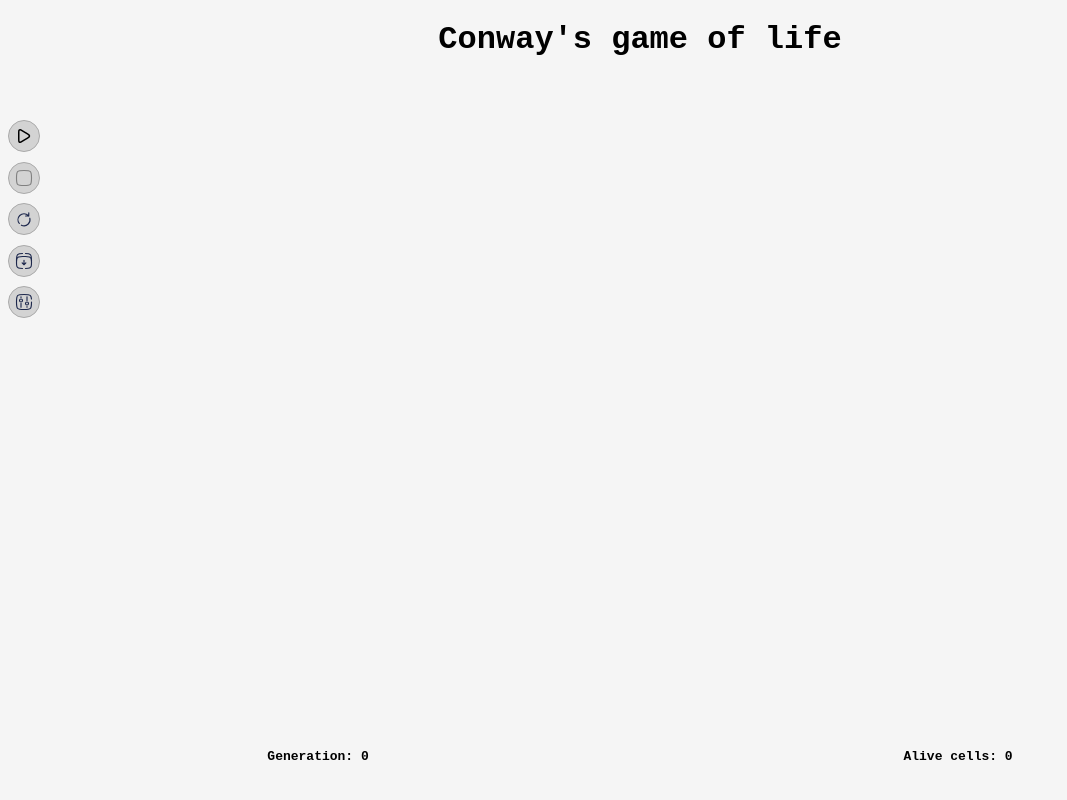
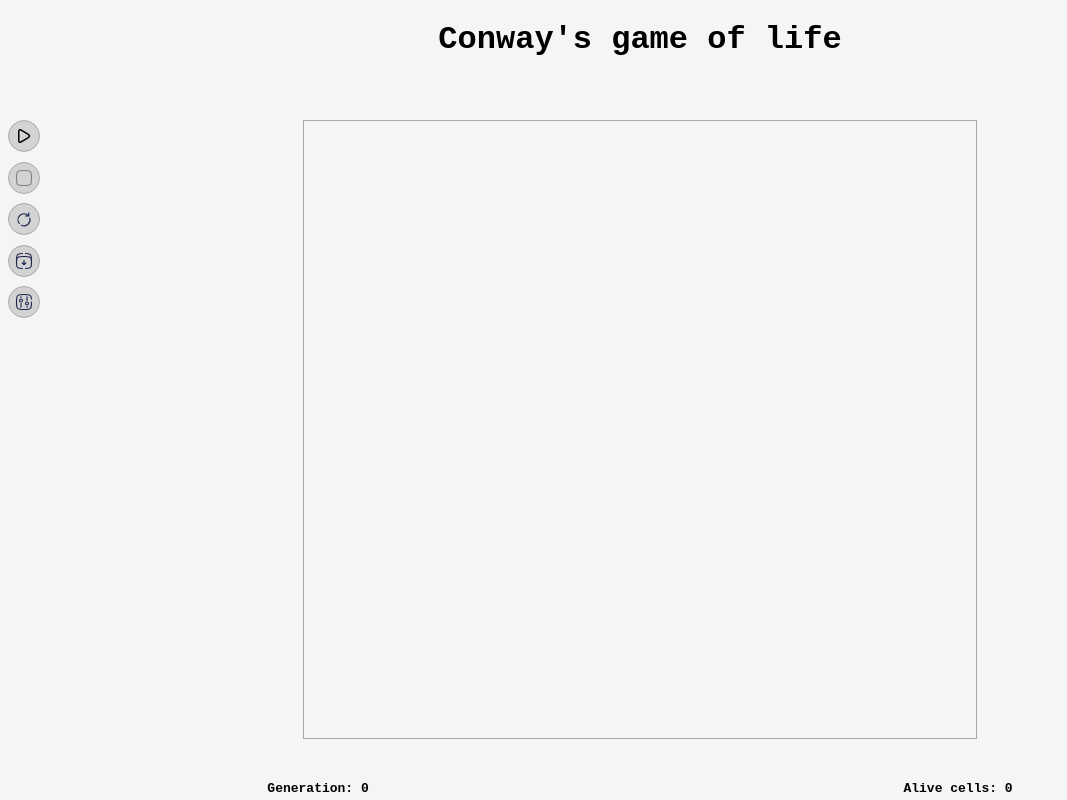
Before and after one commit to kamilpitula/game-of-life-vannilla, a website built with Vite: page game-of-life-vannilla/index.html in a window 1280 px wide. Shown: the whole page, without its empty margins (0-1067 px from the left). Built offline with nearby package versions, Linux system fonts and the light colour scheme.

Commit message:
improve styling

```diff
--- a/game-of-life-vannilla/style.css
+++ b/game-of-life-vannilla/style.css
@@ -36,6 +36,7 @@ main {
   overflow: auto;
   margin-left: 3rem;
   margin-right: 3rem;
+  border: solid 1px darkgray;
 }
 
 #controls {
@@ -104,7 +105,7 @@ main {
   width: 100%;
   bottom: 0;
   overflow: hidden;
-  height: 4rem;
+  height: 2rem;
 }
 
 .board__row {
```
